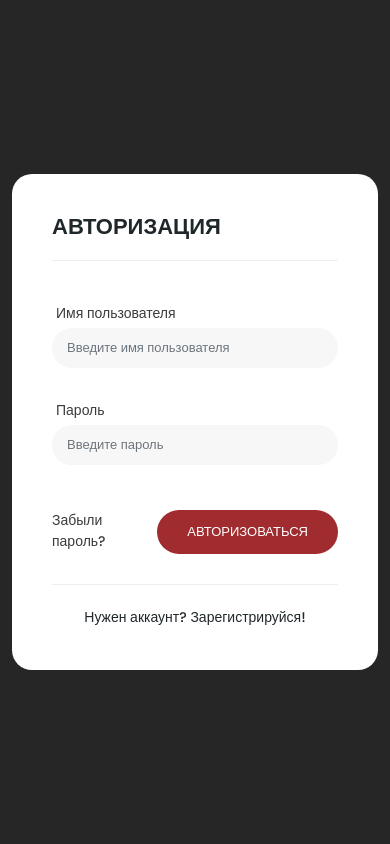
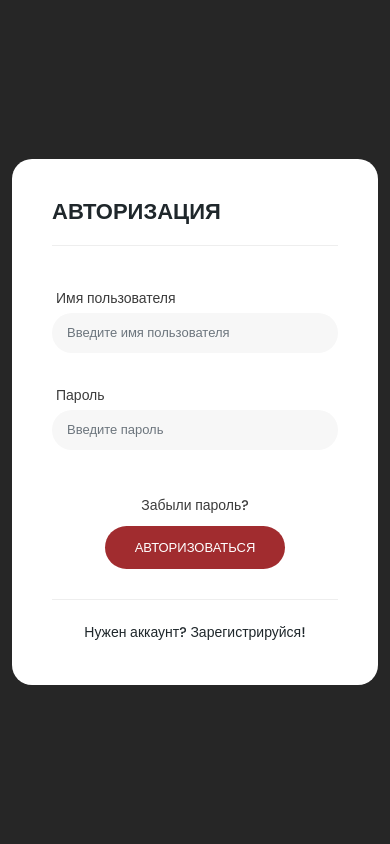
Before and after one commit to EuGeN-PYTHON/ProductPlatform, a Django app: page /users/login/ in a window 390 px wide. Run offline with Django 4.2, Linux system fonts and the light colour scheme; parts of the project's set-up code (start-up, migrations or seed data) failed here and were passed over; some libraries are stand-ins or nearby versions.

Commit message:
Added beautiful fixes

```diff
--- a/static/assets/css/templatemo-edu-meeting.css
+++ b/static/assets/css/templatemo-edu-meeting.css
@@ -2582,8 +2582,18 @@ section.auth_login .submit-btn {
 }
 
 section.auth_login .submit-btn-login {
+	width: 100%;
 	display: flex;
 	justify-content: space-between;
+	align-items: center;
+}
+/* Вставка */
+@media (max-width: 405px) {
+	section.auth_login .submit-btn-login {
+		display: flex;
+		flex-direction: column;
+		gap: 10px;
+	}
 }
 
 section.auth_login .submit-btn-login a {
```
